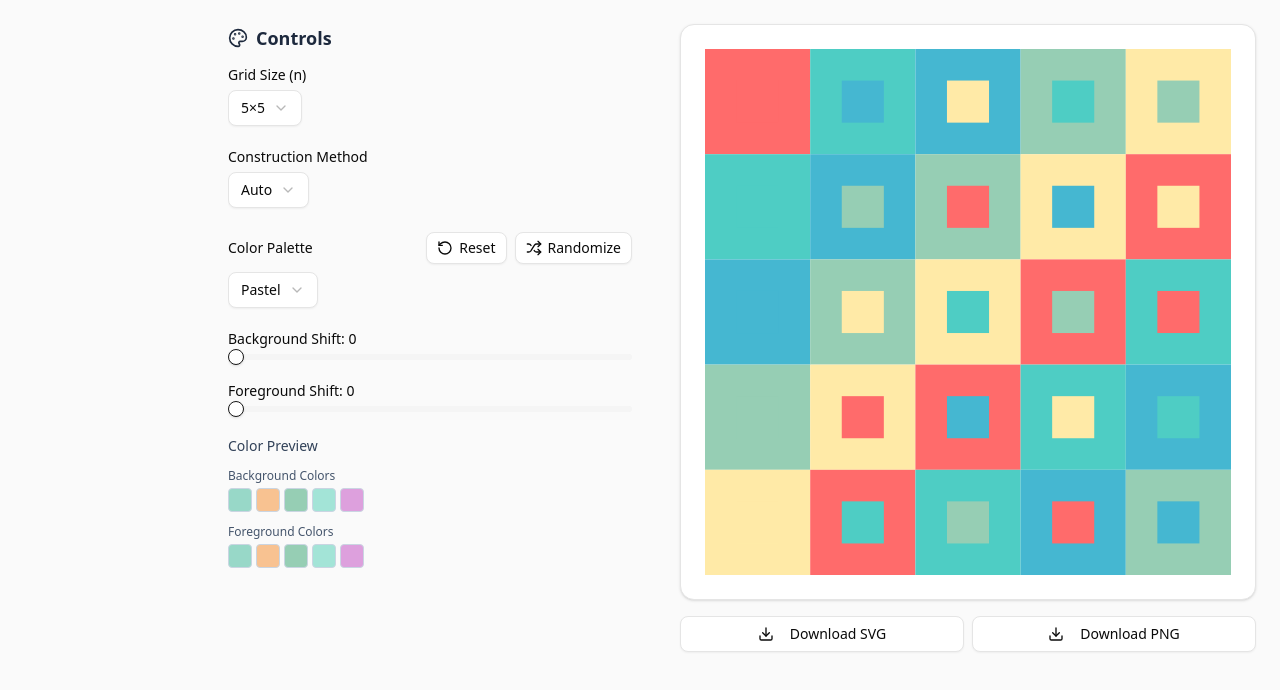
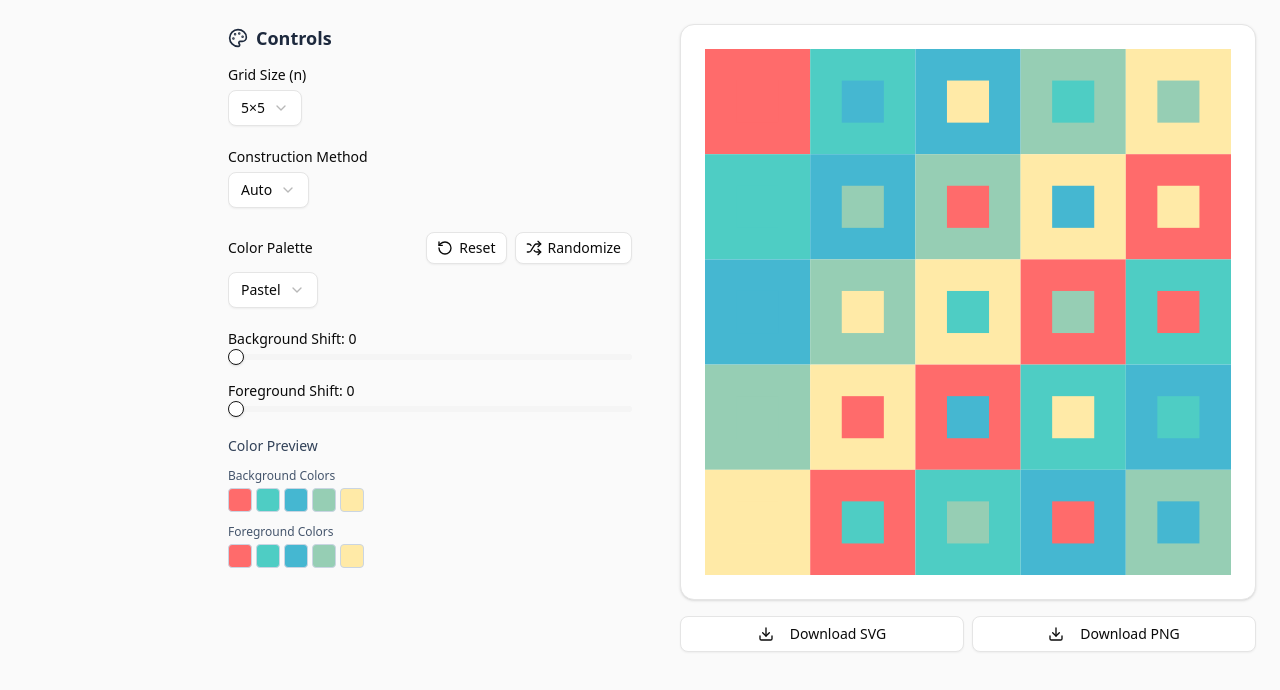
Before and after one commit to chaychun/graeco-latin-squares, a React (Vite) app: page / in a window 1280 px wide. Shown: the top 690 px of the page. Built offline with nearby package versions, Linux system fonts and the light colour scheme.

Commit message:
Fix shuffling inconsistency between controls and display

```diff
--- a/src/components/controls.tsx
+++ b/src/components/controls.tsx
@@ -89,9 +89,10 @@ export default function Controls() {
       : paletteType === "grayscale"
         ? GRAYSCALE_PALETTE
         : SCIENTIFIC_AMERICAN_59_PALETTE
-  const shuffled = shufflePalette(basePalette, paletteSeed)
-  const backgroundColors = shiftPalette(shuffled, backgroundShift).slice(0, size)
-  const foregroundColors = shiftPalette(shuffled, foregroundShift).slice(0, size)
+  const effectivePalette =
+    paletteSeed === 0 ? basePalette : shufflePalette(basePalette, paletteSeed)
+  const backgroundColors = shiftPalette(effectivePalette, backgroundShift).slice(0, size)
+  const foregroundColors = shiftPalette(effectivePalette, foregroundShift).slice(0, size)
 
   const randomizePalette = () => {
     const seed = Math.floor(Math.random() * Number.MAX_SAFE_INTEGER)
```
